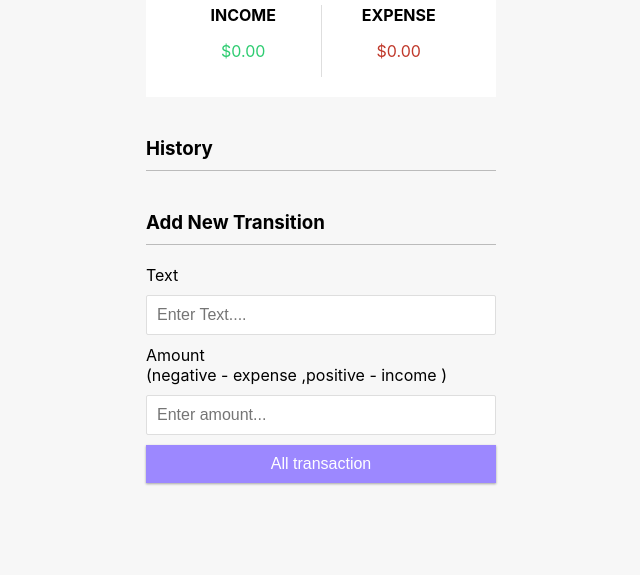
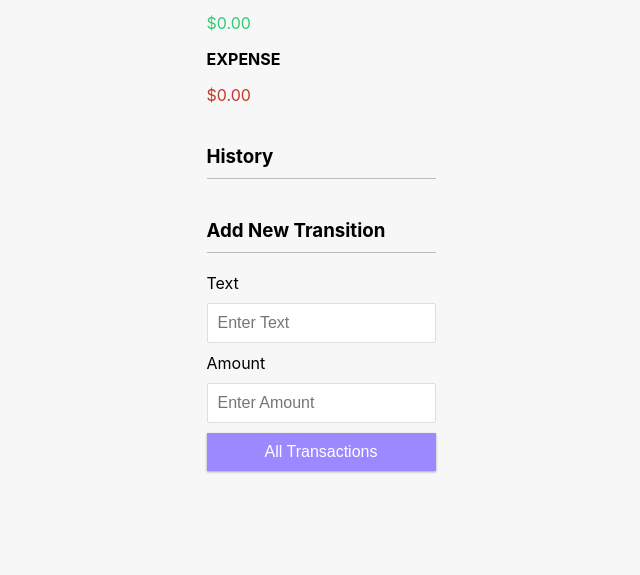
Before and after one commit to Nandini-01/Expense-Tracker, a plain HTML site: page index.html in a window 1280 px wide. Shown: the part 225-800 px from the top of the page, without its empty margins (319-959 px from the left). Drawn offline with Linux system fonts and the light colour scheme.

Commit message:
Update index.html

```diff
--- a/index.html
+++ b/index.html
@@ -1,28 +1,26 @@
 <!DOCTYPE html>
 <html lang="en">
 <head>
-    <meta charset="UTF-8" />
-    <meta
-      name="viewport"
-      content="width=device-width, initial-scale=1.0"
-    />
+    <meta charset="UTF-8">
+    <meta name="viewport" content="width=device-width, initial-scale=1.0">
     <title>Expense Tracker</title>
-    <link rel="stylesheet" href="style.css" />
+    <link rel="stylesheet" href="style.css">
 </head>
 <body>
+
     <h2>Expense Tracker</h2>
-    <div class="container">
+    <div class="conatiner">
         <h4>Your Balance</h4>
         <h1 id="balance">$0.00</h1>
-      <div class="inc-exp-container">
+            <div class="income-expense-container">
                 <div>
-          <h4>Income</h4>
+                    <h4>INCOME</h4>
                     <p id="money-plus" class="money-plus">
                         +$0.00
                     </p>
                 </div>
                 <div>
-          <h4>Expense</h4>
+                    <h4>EXPENSE</h4>
                     <p id="money-minus" class="money-minus">
                         -$0.00
                     </p>
@@ -31,22 +29,27 @@
 
             <h3>History</h3>
             <ul id="list" class="list">
+                <li class="minus">
+                    Cash <span>-$400</span><button class="delete-btn">x</button>
+                </li>
+            </ul>
 
-      </ul>
             <h3>Add New Transition</h3>
             <form id="form">
                 <div class="form-control">
-              <label for="text">Text</label>
-              <input type="text" id="text" placeholder="Enter Text...."/>
+                    <label for="Text">Text</label>
+                    <input type="text" id="text" placeholder="Enter Text">
                 </div>
                 <div class="form-control">
-              <label for="amount">Amount <br> (negative - expense ,positive - income )</label>
-              <input type="number" id="amount" placeholder="Enter amount...">
+                    <label for="amount">Amount</label>
+                    <input type="number" id="amount" placeholder="Enter Amount">
                 </div>
-          <button class="btn">All transaction</button>
+
+                <button class="btn">All Transactions</button>
             </form>
     </div>
-    <!-- JavaYscript file  -->
+
+    <!-- JS file -->
     <script src="script.js"></script>
 </body>
 </html>
```
Lines whose indentation alone changed are shown as unchanged.
